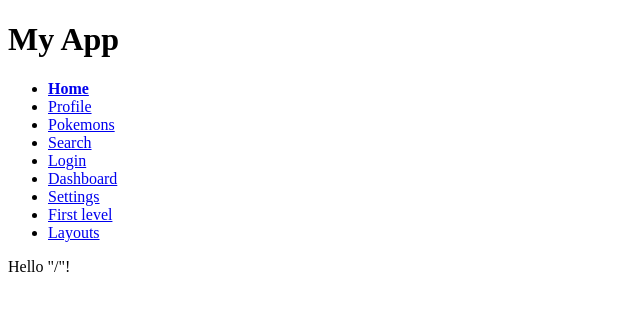
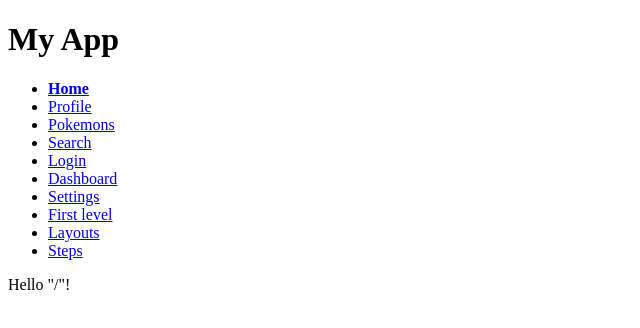
Before and after one commit to alik-avizha/tanstack-practise, a React (Vite) app: page / in a window 1280 px wide. Shown: the top 328 px of the page, without its empty margins (0-640 px from the left). Built offline with nearby package versions, Linux system fonts and the light colour scheme.

Commit message:
feat(*): React Route/Location Masking

```diff
--- a/src/app.tsx
+++ b/src/app.tsx
@@ -1,11 +1,24 @@
 import "./index.css";
-import { createRouter, RouterProvider } from "@tanstack/react-router";
+import {
+  createRouteMask,
+  createRouter,
+  RouterProvider,
+} from "@tanstack/react-router";
 import { routeTree } from "./routeTree.gen";
 import { useAuth } from "./hooks/use-auth.ts";
+
+const stepsMask = createRouteMask({
+  routeTree,
+  from: "/steps",
+  to: "/steps",
+  search: (prev) => ({ ...prev, step: undefined }),
+});
 
 const router = createRouter({
   routeTree,
   context: { authentication: undefined! },
+  defaultNotFoundComponent: () => <div>Global Not Found :(</div>,
+  routeMasks: [stepsMask],
 });
 
 declare module "@tanstack/react-router" {
--- a/src/routeTree.gen.ts
+++ b/src/routeTree.gen.ts
@@ -9,6 +9,7 @@
 // Additionally, you should also exclude this file from your linter and/or formatter to prevent it from being checked or modified.
 
 import { Route as rootRouteImport } from './routes/__root'
+import { Route as StepsRouteImport } from './routes/steps'
 import { Route as SearchRouteImport } from './routes/search'
 import { Route as ProfileRouteImport } from './routes/profile'
 import { Route as LoginRouteImport } from './routes/login'
@@ -26,6 +27,11 @@ import { Route as hiddenFolderLayoutsVisibleLayoutBarRouteImport } from './route
 import { Route as hiddenFolderLayoutsHiddenLayoutFooRouteImport } from './routes/(hidden-folder)/layouts/_hiddenLayout/foo'
 import { Route as hiddenFolderLayoutsHiddenLayoutBarRouteImport } from './routes/(hidden-folder)/layouts/_hiddenLayout/bar'
 
+const StepsRoute = StepsRouteImport.update({
+  id: '/steps',
+  path: '/steps',
+  getParentRoute: () => rootRouteImport,
+} as any)
 const SearchRoute = SearchRouteImport.update({
   id: '/search',
   path: '/search',
@@ -117,6 +123,7 @@ export interface FileRoutesByFullPath {
   '/login': typeof LoginRoute
   '/profile': typeof ProfileRoute
   '/search': typeof SearchRoute
+  '/steps': typeof StepsRoute
   '/first-level': typeof hiddenFolderFirstLevelRoute
   '/dashboard': typeof AuthenticatedDashboardRoute
   '/settings': typeof AuthenticatedSettingsRoute
@@ -134,6 +141,7 @@ export interface FileRoutesByTo {
   '/login': typeof LoginRoute
   '/profile': typeof ProfileRoute
   '/search': typeof SearchRoute
+  '/steps': typeof StepsRoute
   '/first-level': typeof hiddenFolderFirstLevelRoute
   '/dashboard': typeof AuthenticatedDashboardRoute
   '/settings': typeof AuthenticatedSettingsRoute
@@ -153,6 +161,7 @@ export interface FileRoutesById {
   '/login': typeof LoginRoute
   '/profile': typeof ProfileRoute
   '/search': typeof SearchRoute
+  '/steps': typeof StepsRoute
   '/(hidden-folder)/first-level': typeof hiddenFolderFirstLevelRoute
   '/_authenticated/dashboard': typeof AuthenticatedDashboardRoute
   '/_authenticated/settings': typeof AuthenticatedSettingsRoute
@@ -172,6 +181,7 @@ export interface FileRouteTypes {
     | '/login'
     | '/profile'
     | '/search'
+    | '/steps'
     | '/first-level'
     | '/dashboard'
     | '/settings'
@@ -189,6 +199,7 @@ export interface FileRouteTypes {
     | '/login'
     | '/profile'
     | '/search'
+    | '/steps'
     | '/first-level'
     | '/dashboard'
     | '/settings'
@@ -207,6 +218,7 @@ export interface FileRouteTypes {
     | '/login'
     | '/profile'
     | '/search'
+    | '/steps'
     | '/(hidden-folder)/first-level'
     | '/_authenticated/dashboard'
     | '/_authenticated/settings'
@@ -226,6 +238,7 @@ export interface RootRouteChildren {
   LoginRoute: typeof LoginRoute
   ProfileRoute: typeof ProfileRoute
   SearchRoute: typeof SearchRoute
+  StepsRoute: typeof StepsRoute
   hiddenFolderFirstLevelRoute: typeof hiddenFolderFirstLevelRoute
   PokemonIdRoute: typeof PokemonIdRoute
   PokemonIndexRoute: typeof PokemonIndexRoute
@@ -235,6 +248,13 @@ export interface RootRouteChildren {
 
 declare module '@tanstack/react-router' {
   interface FileRoutesByPath {
+    '/steps': {
+      id: '/steps'
+      path: '/steps'
+      fullPath: '/steps'
+      preLoaderRoute: typeof StepsRouteImport
+      parentRoute: typeof rootRouteImport
+    }
     '/search': {
       id: '/search'
       path: '/search'
@@ -406,6 +426,7 @@ const rootRouteChildren: RootRouteChildren = {
   LoginRoute: LoginRoute,
   ProfileRoute: ProfileRoute,
   SearchRoute: SearchRoute,
+  StepsRoute: StepsRoute,
   hiddenFolderFirstLevelRoute: hiddenFolderFirstLevelRoute,
   PokemonIdRoute: PokemonIdRoute,
   PokemonIndexRoute: PokemonIndexRoute,
--- a/src/routes/__root.tsx
+++ b/src/routes/__root.tsx
@@ -65,6 +65,15 @@ export const Route = createRootRouteWithContext<RouterContext>()({
             Layouts
           </Link>
         </li>
+        <li>
+          <Link
+            to="/steps"
+            activeProps={activeProps}
+            search={{ username: "Leonardo", step: 0 }}
+          >
+            Steps
+          </Link>
+        </li>
       </ul>
       <Outlet />
     </>
--- /dev/null
+++ b/src/routes/steps.tsx
@@ -0,0 +1,92 @@
+import { createFileRoute } from "@tanstack/react-router";
+
+const LAST_STEP = 3;
+
+export const Route = createFileRoute("/steps")({
+  component: RouteComponent,
+  validateSearch: (search) => {
+    const step = Number(search.step);
+
+    return {
+      username: search.username ? String(search.username) : "Guest",
+      step: isNaN(step) ? undefined : Math.max(Math.min(LAST_STEP, step), 0),
+    };
+  },
+});
+
+function RouteComponent() {
+  const { step = 0, username } = Route.useSearch();
+  const navigate = Route.useNavigate();
+
+  const move = (step: number) =>
+    navigate({
+      search: (prev) => ({ ...prev, step }),
+      // Imperative declaration here. Needs to be set on all navigations to this page.
+      // Better using the declarative approach in the route definition (look for createRouteMask in App.tsx)
+      // mask: { search: (prev) => ({ ...prev, step: undefined }) },
+    });
+  const prev = () => move(step - 1);
+  const next = () => move(step + 1);
+
+  return (
+    <div>
+      <h2>Steps</h2>
+      <span>
+        Hello <b>{username}</b>. This is a multi-step process. You are currently
+        on step <b>{step}</b>.
+      </span>
+      <div>-----------------------------</div>
+      <div>
+        {step === 0 && <Step0 />}
+        {step === 1 && <Step1 />}
+        {step === 2 && <Step2 />}
+        {step === 3 && <Step3 />}
+      </div>
+      <div>-----------------------------</div>
+      <div>
+        <button disabled={step <= 0} onClick={prev}>
+          Prev
+        </button>
+        <button disabled={step >= LAST_STEP} onClick={next}>
+          Next
+        </button>
+      </div>
+    </div>
+  );
+}
+
+const Step0 = () => {
+  return (
+    <div>
+      <h3>Step 0</h3>
+      Some data is shown here
+    </div>
+  );
+};
+
+const Step1 = () => {
+  return (
+    <div>
+      <h3>Step 1</h3>
+      Some more there
+    </div>
+  );
+};
+
+const Step2 = () => {
+  return (
+    <div>
+      <h3>Step 2</h3>
+      Almost there
+    </div>
+  );
+};
+
+const Step3 = () => {
+  return (
+    <div>
+      <h3>Step 3</h3>
+      Done!
+    </div>
+  );
+};
```
